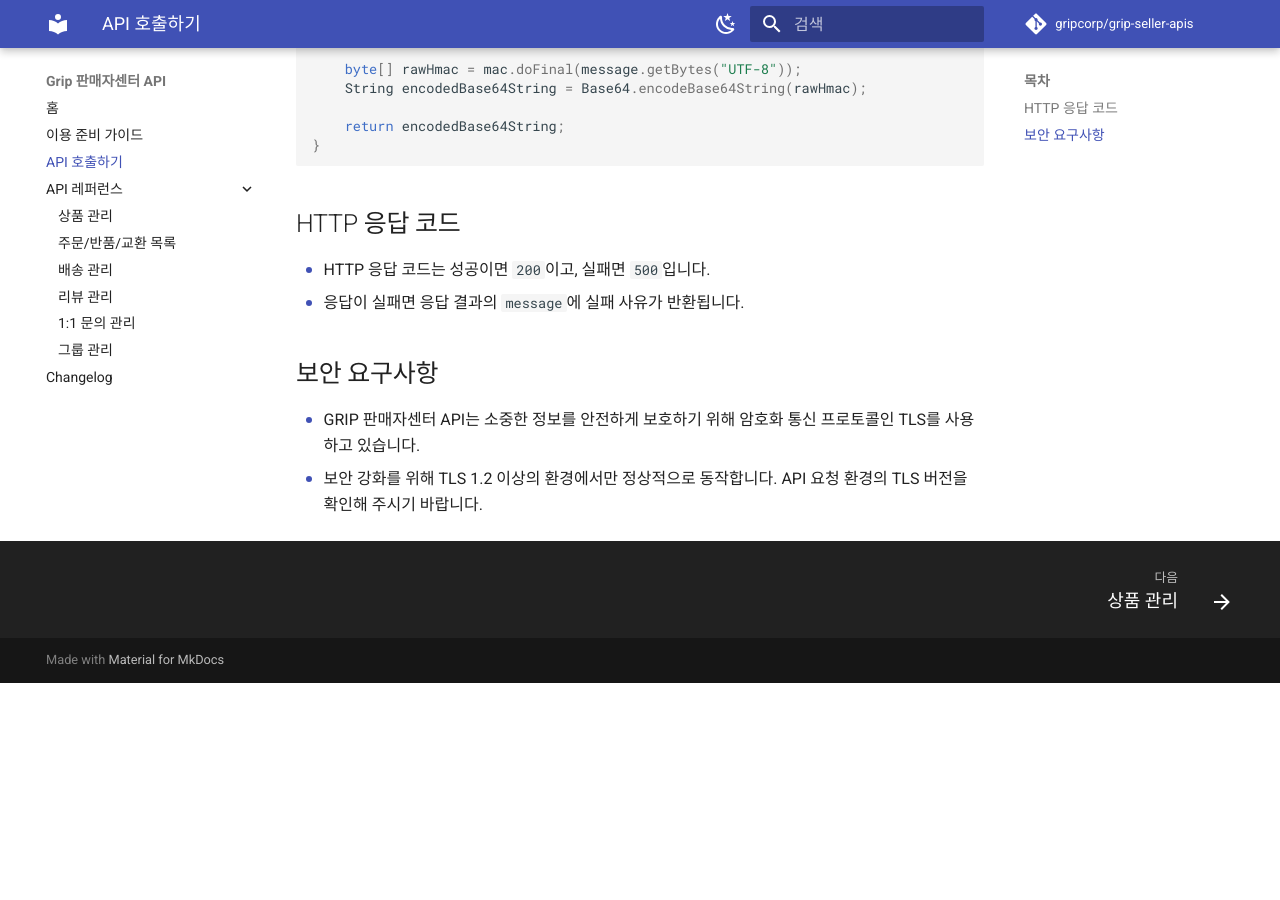
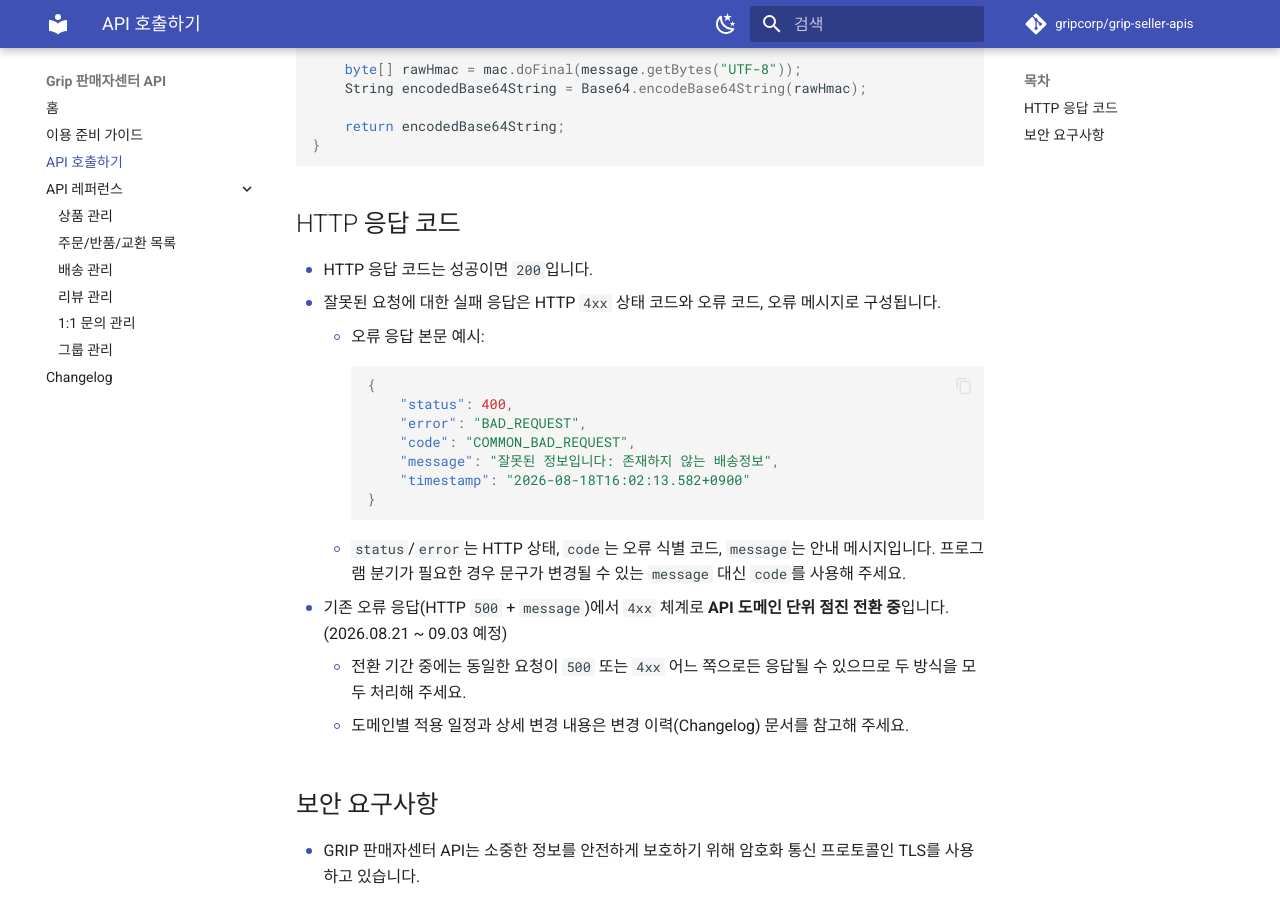
Before and after one commit to gripcorp/grip-seller-apis, an MkDocs documentation site: the page built from docs/auth/README.md, in a window 1280 px wide and 900 px high, scrolled down 996 px. Built offline with MkDocs 1.6.1 and Material for MkDocs 9.7.7, drawn with Linux system fonts in a browser that asks for light colours; comment, search, counter and statistics services are not loaded; before the commit the page ends 1679 px from its top, so only the background shows below that.

Commit message:
docs: HTTP 응답 코드 섹션에 4xx 오류 응답 체계 전환 내용 반영
실패 응답이 HTTP 500에서 4xx 상태 코드 + 오류 코드 체계로 도메인 단위
점진 전환 중(2026.08.21 ~ 09.03)임을 안내하고, 오류 응답 본문 예시와
전환 기간 중 두 방식 모두 처리가 필요하다는 내용을 추가한다.

Co-Authored-By: Claude Fable 5 <noreply@anthropic.com>

````diff
--- a/docs/auth/README.md
+++ b/docs/auth/README.md
@@ -40,8 +40,22 @@ public String makeFingerprint(String method, String uri, long timestamp) throws
 ```
 
 ## HTTP 응답 코드
-- HTTP 응답 코드는 성공이면 `200`이고, 실패면 `500`입니다.
-- 응답이 실패면 응답 결과의 `message`에 실패 사유가 반환됩니다.
+- HTTP 응답 코드는 성공이면 `200`입니다.
+- 잘못된 요청에 대한 실패 응답은 HTTP `4xx` 상태 코드와 오류 코드, 오류 메시지로 구성됩니다.
+    - 오류 응답 본문 예시:
+      ```json
+      {
+          "status": 400,
+          "error": "BAD_REQUEST",
+          "code": "COMMON_BAD_REQUEST",
+          "message": "잘못된 정보입니다: 존재하지 않는 배송정보",
+          "timestamp": "2026-08-18T16:02:13.582+0900"
+      }
+      ```
+    - `status`/`error`는 HTTP 상태, `code`는 오류 식별 코드, `message`는 안내 메시지입니다. 프로그램 분기가 필요한 경우 문구가 변경될 수 있는 `message` 대신 `code`를 사용해 주세요.
+- 기존 오류 응답(HTTP `500` + `message`)에서 `4xx` 체계로 **API 도메인 단위 점진 전환 중**입니다. (2026.08.21 ~ 09.03 예정)
+    - 전환 기간 중에는 동일한 요청이 `500` 또는 `4xx` 어느 쪽으로든 응답될 수 있으므로 두 방식을 모두 처리해 주세요.
+    - 도메인별 적용 일정과 상세 변경 내용은 변경 이력(Changelog) 문서를 참고해 주세요.
 
 ## 보안 요구사항
 - GRIP 판매자센터 API는 소중한 정보를 안전하게 보호하기 위해 암호화 통신 프로토콜인 TLS를 사용하고 있습니다.
````
